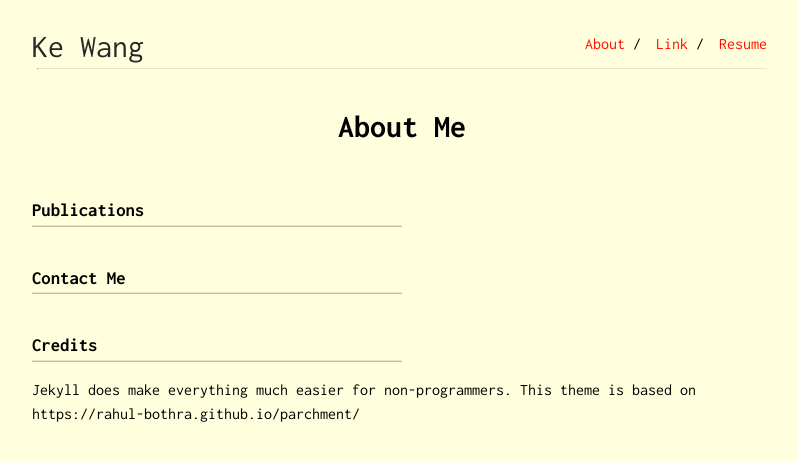
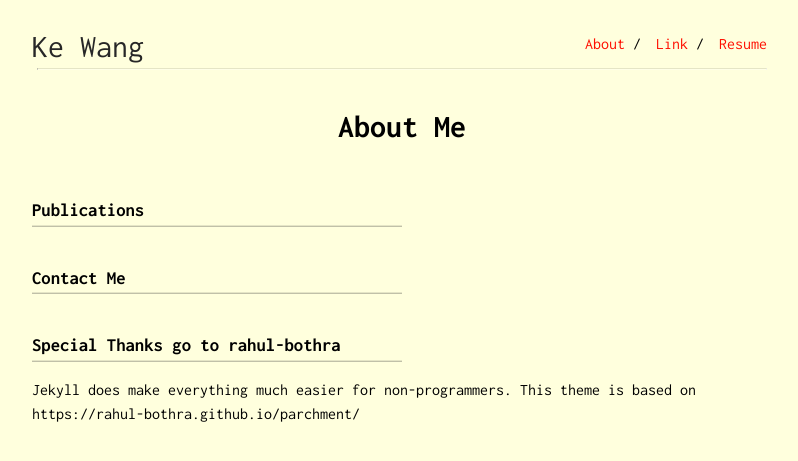
Before and after one commit to ekdc11/ekdc11.github.io, a Jekyll site: the page built from about.md, in a window 1280 px wide. Shown: the top 461 px of the page, without its empty margins (238-1036 px from the left). Built offline with Jekyll 4.4.1, drawn with Linux system fonts in a browser that asks for light colours.

Commit message:
Update about.md

```diff
--- a/about.md
+++ b/about.md
@@ -3,12 +3,10 @@ layout: default
 title: About Me
 ---
 
-
-
 ### Publications
 
 ### Contact Me
 
-### Credits
+### Special Thanks go to rahul-bothra
 
 Jekyll does make everything much easier for non-programmers. This theme is based on https://rahul-bothra.github.io/parchment/
```
